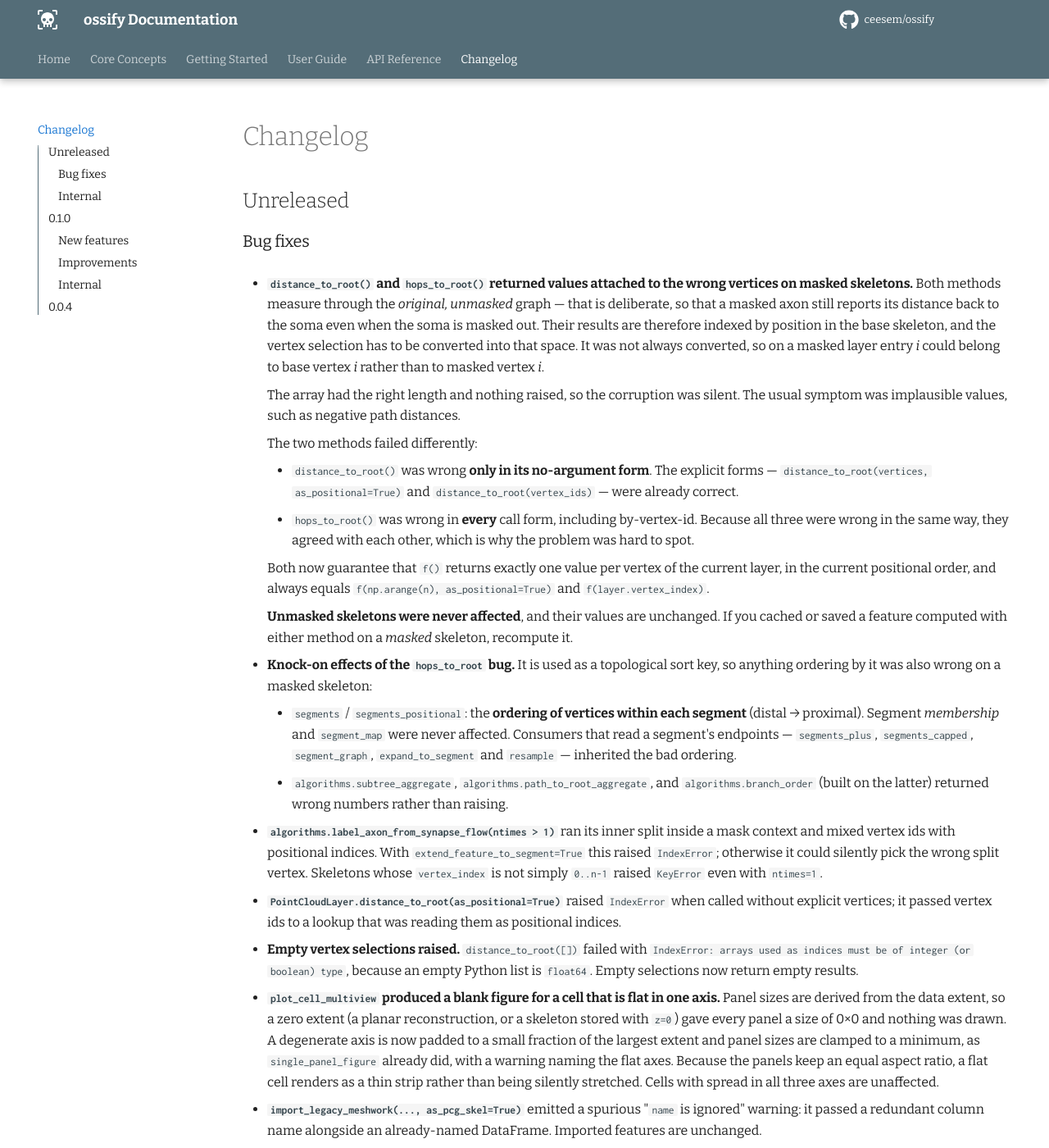
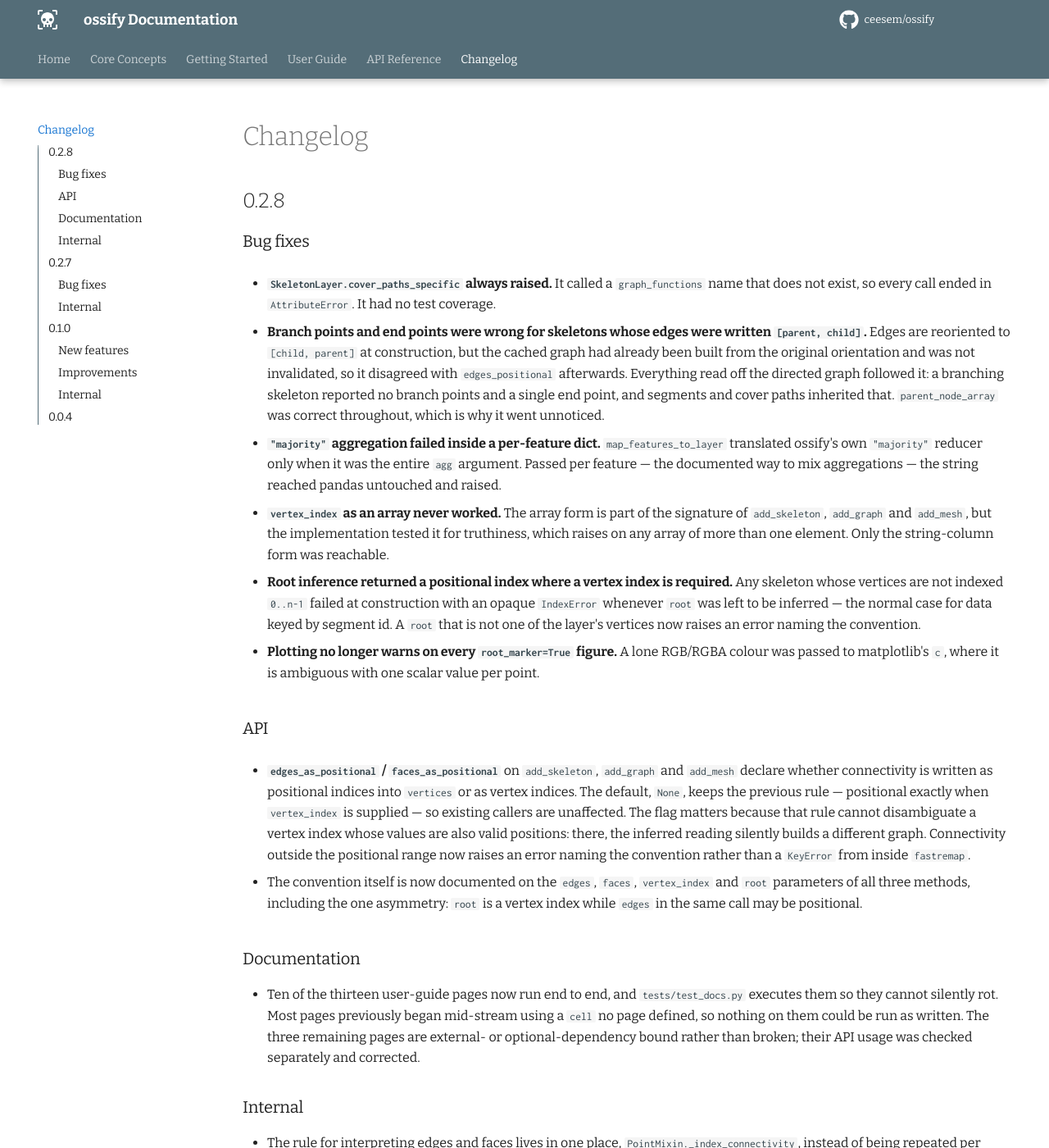
Before and after one commit to ceesem/ossify, an MkDocs documentation site: the page built from docs/changelog.md, in a window 1280 px wide and 1400 px high. Shown: the whole window at 82% size. Built offline with MkDocs 1.6.1 and Material for MkDocs 9.7.7, drawn with Linux system fonts in a browser that asks for light colours; comment, search, counter and statistics services are not loaded; some of the changed text lies outside the part shown.

Commit message:
Changelog for 0.2.8, and correct the 0.2.7 heading
The section labelled Unreleased had already shipped in 0.2.7.

Co-Authored-By: Claude Opus 5 (1M context) <noreply@anthropic.com>

```diff
--- a/docs/changelog.md
+++ b/docs/changelog.md
@@ -1,6 +1,76 @@
 # Changelog
 
-## Unreleased
+## 0.2.8
+
+### Bug fixes
+
+- **`SkeletonLayer.cover_paths_specific` always raised.** It called a
+  `graph_functions` name that does not exist, so every call ended in
+  `AttributeError`. It had no test coverage.
+
+- **Branch points and end points were wrong for skeletons whose edges were
+  written `[parent, child]`.** Edges are reoriented to `[child, parent]` at
+  construction, but the cached graph had already been built from the original
+  orientation and was not invalidated, so it disagreed with `edges_positional`
+  afterwards. Everything read off the directed graph followed it: a branching
+  skeleton reported no branch points and a single end point, and segments and
+  cover paths inherited that. `parent_node_array` was correct throughout,
+  which is why it went unnoticed.
+
+- **`"majority"` aggregation failed inside a per-feature dict.**
+  `map_features_to_layer` translated ossify's own `"majority"` reducer only
+  when it was the entire `agg` argument. Passed per feature — the documented
+  way to mix aggregations — the string reached pandas untouched and raised.
+
+- **`vertex_index` as an array never worked.** The array form is part of the
+  signature of `add_skeleton`, `add_graph` and `add_mesh`, but the
+  implementation tested it for truthiness, which raises on any array of more
+  than one element. Only the string-column form was reachable.
+
+- **Root inference returned a positional index where a vertex index is
+  required.** Any skeleton whose vertices are not indexed `0..n-1` failed at
+  construction with an opaque `IndexError` whenever `root` was left to be
+  inferred — the normal case for data keyed by segment id. A `root` that is
+  not one of the layer's vertices now raises an error naming the convention.
+
+- **Plotting no longer warns on every `root_marker=True` figure.** A lone
+  RGB/RGBA colour was passed to matplotlib's `c`, where it is ambiguous with
+  one scalar value per point.
+
+### API
+
+- **`edges_as_positional` / `faces_as_positional`** on `add_skeleton`,
+  `add_graph` and `add_mesh` declare whether connectivity is written as
+  positional indices into `vertices` or as vertex indices. The default,
+  `None`, keeps the previous rule — positional exactly when `vertex_index` is
+  supplied — so existing callers are unaffected. The flag matters because that
+  rule cannot disambiguate a vertex index whose values are also valid
+  positions: there, the inferred reading silently builds a different graph.
+  Connectivity outside the positional range now raises an error naming the
+  convention rather than a `KeyError` from inside `fastremap`.
+
+- The convention itself is now documented on the `edges`, `faces`,
+  `vertex_index` and `root` parameters of all three methods, including the one
+  asymmetry: `root` is a vertex index while `edges` in the same call may be
+  positional.
+
+### Documentation
+
+- Ten of the thirteen user-guide pages now run end to end, and
+  `tests/test_docs.py` executes them so they cannot silently rot. Most pages
+  previously began mid-stream using a `cell` no page defined, so nothing on
+  them could be run as written. The three remaining pages are external- or
+  optional-dependency bound rather than broken; their API usage was checked
+  separately and corrected.
+
+### Internal
+
+- The rule for interpreting edges and faces lives in one place,
+  `PointMixin._index_connectivity`, instead of being repeated per layer.
+- `translate.py` no longer remaps chunkedgraph edges from `l2_id` to
+  positional indices purely so that `add_graph` can remap them back.
+
+## 0.2.7
 
 ### Bug fixes
 
```
